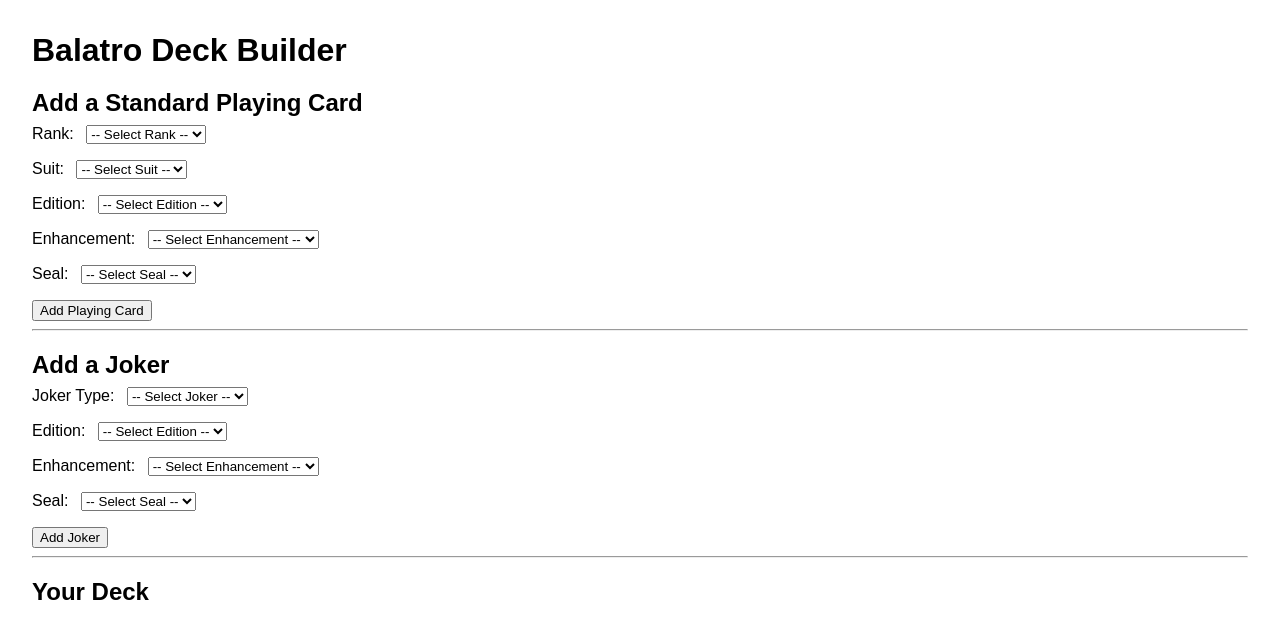
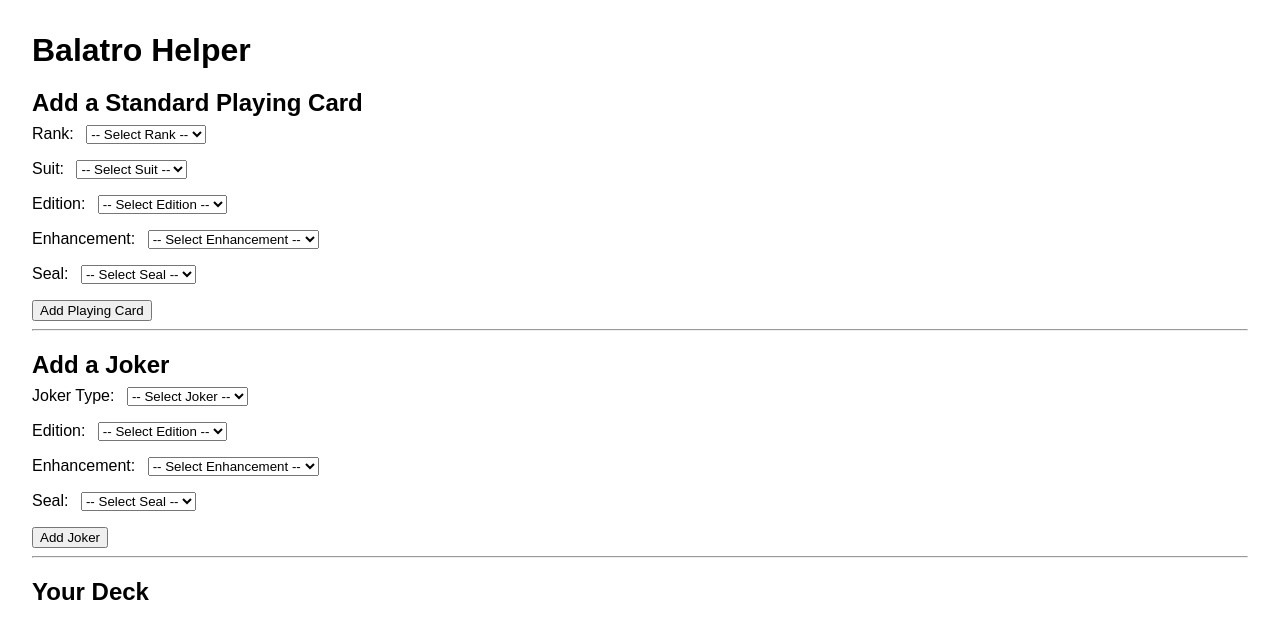
Before and after one commit to JerryWon1/Balatro-Helper, a plain HTML site: page index.html in a window 1280 px wide. Drawn offline with Linux system fonts and the light colour scheme.

Commit message:
Updated Title

```diff
--- a/index.html
+++ b/index.html
@@ -2,11 +2,11 @@
 <html lang="en">
 <head>
   <meta charset="UTF-8" />
-  <title>Balatro Deck Builder</title>
+  <title>Balatro Helper</title>
   <link rel="stylesheet" href="styles.css" />
 </head>
 <body>
-  <h1>Balatro Deck Builder</h1>
+  <h1>Balatro Helper</h1>
 
   <!-- Section for Adding a Standard Playing Card -->
   <section id="standardCardSection">
```
